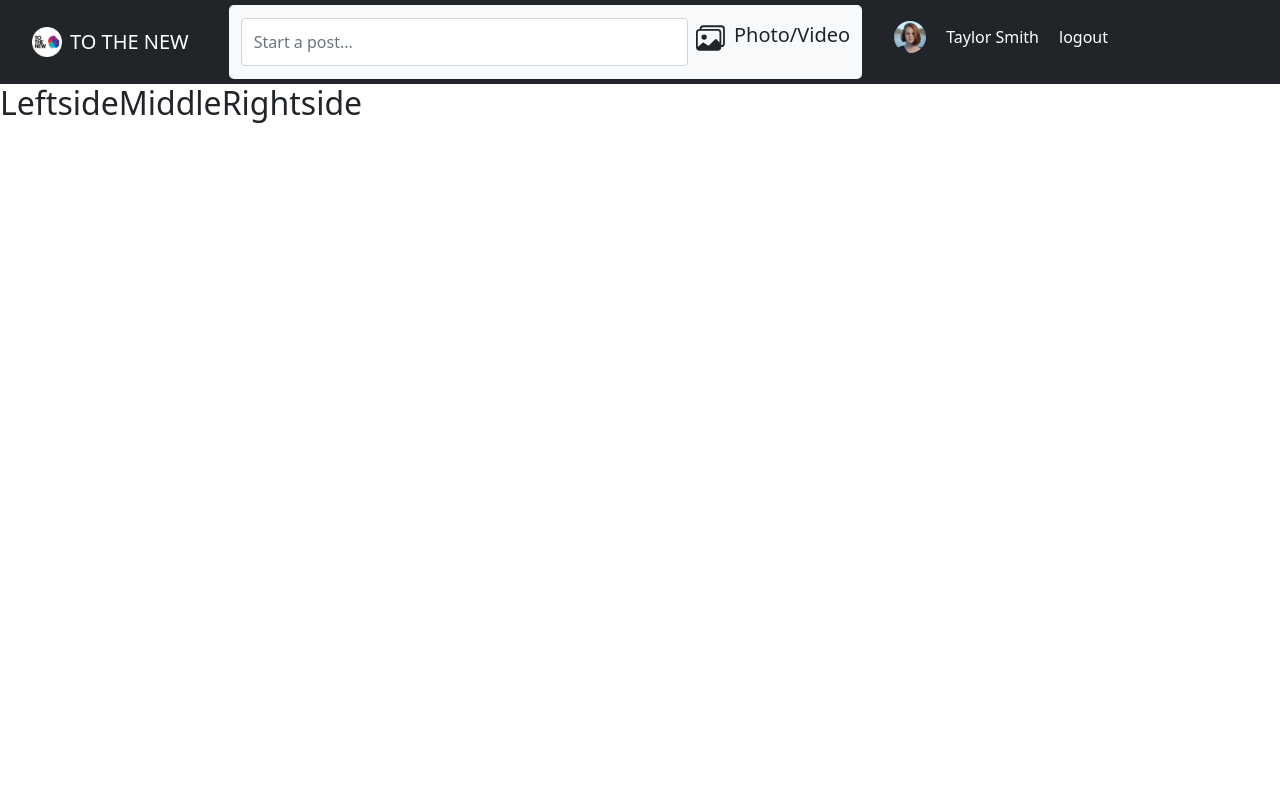
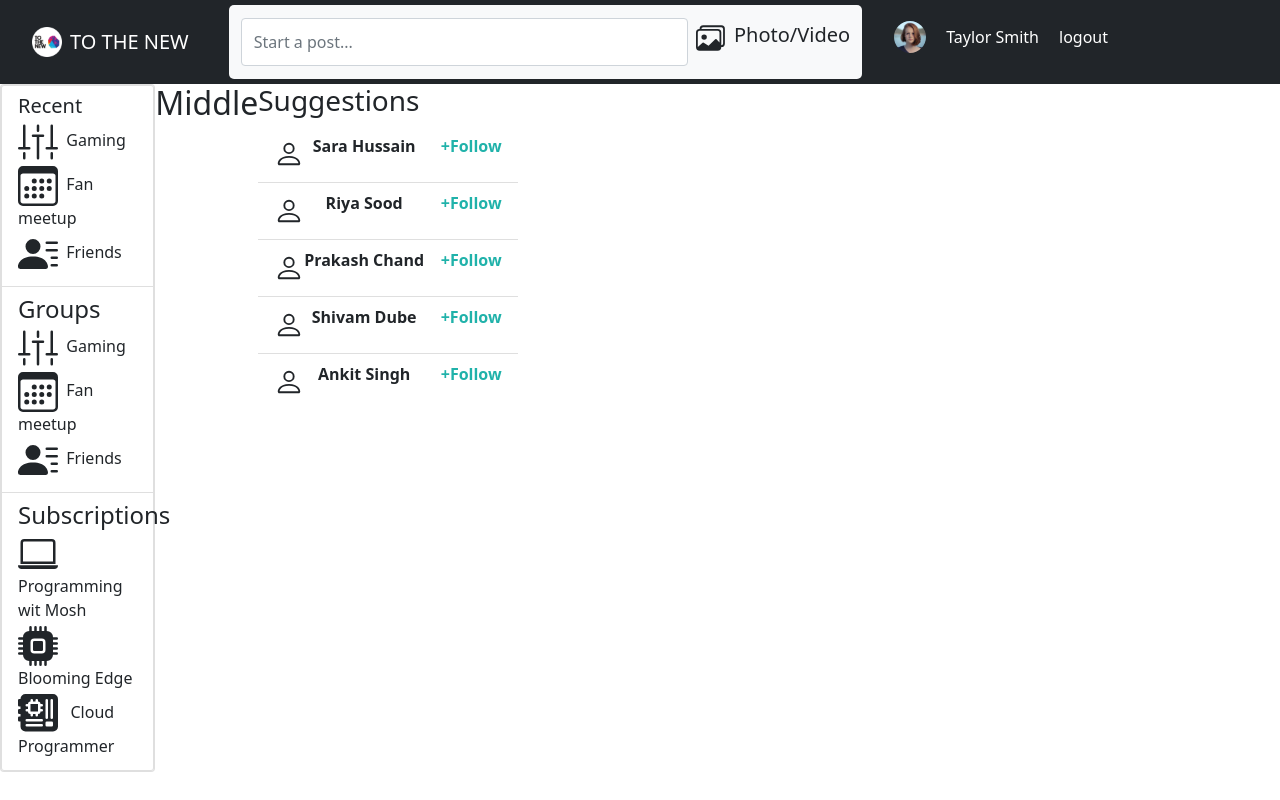
Before and after one commit to sarahussain556/Buzz-App, a React (Create React App) app in the folder frontend/buzz-app/: page / in a window 1280 px wide. Built offline with nearby package versions, Linux system fonts and the light colour scheme.

Commit message:
Suggestion bar

```diff
--- a/frontend/buzz-app/src/Components/Leftbar.css
+++ b/frontend/buzz-app/src/Components/Leftbar.css
@@ -1,9 +1,10 @@
 .leftbar {
-    margin-top: 10px;
+    /* margin-top: 10px;
     margin-inline-start: 10px;
     margin-bottom: 10px;
     border-radius: 5px;
     align-items: left;
-    width: 18rem;
-    flex: 3;
+    width: 18rem; */
+    display: flex;
+    flex:1.5;
   }
--- a/frontend/buzz-app/src/Components/Leftsidebar.jsx
+++ b/frontend/buzz-app/src/Components/Leftsidebar.jsx
@@ -88,6 +88,9 @@ const Leftsidebar = () => {
 </div>
 
 </div>
+{/* <div className="leftbar">
+  <h2> Leftside</h2>
+</div> */}
       </>
   );
 };
--- /dev/null
+++ b/frontend/buzz-app/src/Components/Suggestions.css
@@ -0,0 +1,10 @@
+.Suggestionbar {
+    display: flex;
+    flex:10;
+}
+
+.Suggestionstyle {
+
+    color: lightseagreen;
+    align-items: baseline;
+}
--- /dev/null
+++ b/frontend/buzz-app/src/Components/Suggestions.jsx
@@ -0,0 +1,47 @@
+import React from 'react'
+import "../Components/Suggestions.css"
+
+function Suggestions() {
+  return (
+    <div className='Suggestionbar'>
+         {/* <h2 >Rightside</h2> */}
+
+         <ul class="list-group list-group-flush">
+         <h3>Suggestions</h3>
+  <li class="list-group-item fw-bold justify-content-between d-flex">
+
+  <svg xmlns="http://www.w3.org/2000/svg" width="30" height="40" fill="currentColor" class="bi bi-person" viewBox="0 0 16 16">
+  <path d="M8 8a3 3 0 1 0 0-6 3 3 0 0 0 0 6zm2-3a2 2 0 1 1-4 0 2 2 0 0 1 4 0zm4 8c0 1-1 1-1 1H3s-1 0-1-1 1-4 6-4 6 3 6 4zm-1-.004c-.001-.246-.154-.986-.832-1.664C11.516 10.68 10.289 10 8 10c-2.29 0-3.516.68-4.168 1.332-.678.678-.83 1.418-.832 1.664h10z"/>
+</svg>
+
+      Sara Hussain &nbsp; &nbsp;<span className='Suggestionstyle'>&#43;Follow</span></li>
+
+  <li class="list-group-item  fw-bold justify-content-between d-flex">
+  <svg xmlns="http://www.w3.org/2000/svg" width="30" height="40" fill="currentColor" class="bi bi-person" viewBox="0 0 16 16">
+  <path d="M8 8a3 3 0 1 0 0-6 3 3 0 0 0 0 6zm2-3a2 2 0 1 1-4 0 2 2 0 0 1 4 0zm4 8c0 1-1 1-1 1H3s-1 0-1-1 1-4 6-4 6 3 6 4zm-1-.004c-.001-.246-.154-.986-.832-1.664C11.516 10.68 10.289 10 8 10c-2.29 0-3.516.68-4.168 1.332-.678.678-.83 1.418-.832 1.664h10z"/>
+</svg>
+      Riya Sood &nbsp; &nbsp;<span className='Suggestionstyle'>&#43;Follow</span></li>
+
+  <li class="list-group-item  fw-bold justify-content-between d-flex">
+  <svg xmlns="http://www.w3.org/2000/svg" width="30" height="40" fill="currentColor" class="bi bi-person" viewBox="0 0 16 16">
+  <path d="M8 8a3 3 0 1 0 0-6 3 3 0 0 0 0 6zm2-3a2 2 0 1 1-4 0 2 2 0 0 1 4 0zm4 8c0 1-1 1-1 1H3s-1 0-1-1 1-4 6-4 6 3 6 4zm-1-.004c-.001-.246-.154-.986-.832-1.664C11.516 10.68 10.289 10 8 10c-2.29 0-3.516.68-4.168 1.332-.678.678-.83 1.418-.832 1.664h10z"/>
+</svg>
+Prakash Chand &nbsp; &nbsp;<span className='Suggestionstyle'>&#43;Follow</span></li>
+
+  <li class="list-group-item  fw-bold justify-content-between d-flex">
+  <svg xmlns="http://www.w3.org/2000/svg" width="30" height="40" fill="currentColor" class="bi bi-person" viewBox="0 0 16 16">
+  <path d="M8 8a3 3 0 1 0 0-6 3 3 0 0 0 0 6zm2-3a2 2 0 1 1-4 0 2 2 0 0 1 4 0zm4 8c0 1-1 1-1 1H3s-1 0-1-1 1-4 6-4 6 3 6 4zm-1-.004c-.001-.246-.154-.986-.832-1.664C11.516 10.68 10.289 10 8 10c-2.29 0-3.516.68-4.168 1.332-.678.678-.83 1.418-.832 1.664h10z"/>
+</svg>
+      Shivam Dube &nbsp; &nbsp;<span className='Suggestionstyle'>&#43;Follow</span></li>
+
+  <li class="list-group-item  fw-bold justify-content-between d-flex">
+  <svg xmlns="http://www.w3.org/2000/svg" width="30" height="40" fill="currentColor" class="bi bi-person" viewBox="0 0 16 16">
+  <path d="M8 8a3 3 0 1 0 0-6 3 3 0 0 0 0 6zm2-3a2 2 0 1 1-4 0 2 2 0 0 1 4 0zm4 8c0 1-1 1-1 1H3s-1 0-1-1 1-4 6-4 6 3 6 4zm-1-.004c-.001-.246-.154-.986-.832-1.664C11.516 10.68 10.289 10 8 10c-2.29 0-3.516.68-4.168 1.332-.678.678-.83 1.418-.832 1.664h10z"/>
+</svg>
+      Ankit Singh &nbsp; &nbsp;<span className='Suggestionstyle'>&#43;Follow</span></li>
+</ul>
+    </div>
+  )
+}
+
+export default Suggestions
--- a/frontend/buzz-app/src/Pages/Feed.css
+++ b/frontend/buzz-app/src/Pages/Feed.css
@@ -1,4 +1,5 @@
 .feedlayout {
     display: flex;
     /* width: 100%; */
+    flex:10;
 }
--- a/frontend/buzz-app/src/Pages/Feed.js
+++ b/frontend/buzz-app/src/Pages/Feed.js
@@ -1,5 +1,7 @@
 import React from "react";
 import "./Feed.css"
+import Suggestions from "../Components/Suggestions";
+import Leftsidebar from "../Components/Leftsidebar";
 // import Leftsidebar from "../Components/Leftsidebar";
 // import Profilecard from "../Components/Profilecard";
 // import NavigationBar from "../Components/Navbar";
@@ -17,9 +19,9 @@ const Feed = () => {
        <img src="/images/nightsky.jpg" alt="image" />
      </div> */}
     <div className="feedlayout">
-     <h2>Leftside</h2>
+     <Leftsidebar/>
      <h2>Middle</h2>
-     <h2>Rightside</h2>
+     <Suggestions/>
      </div>
 
       </>
```
